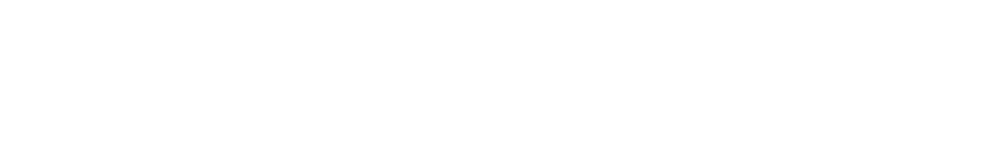
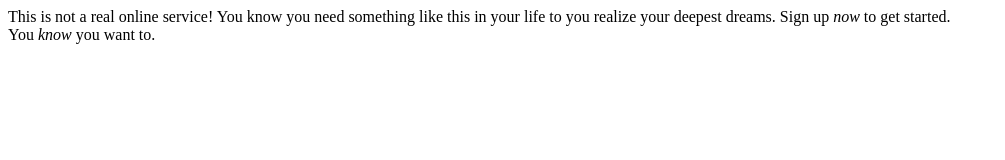
Before and after one commit to kp-pham/sign-up-form, a plain HTML site: page index.html in a window 1280 px wide. Shown: the whole page, without its empty margins (0-1005 px from the left). Drawn offline with Linux system fonts and the light colour scheme.

Commit message:
feat: create containers for call to action
Style call to action which has two sections.

```diff
--- a/index.html
+++ b/index.html
@@ -7,6 +7,15 @@
     <link rel="stylesheet" href="styles.css">
 </head>
     <body>
-
+        <div class="call-to-action">
+            <div class="notice">
+                This is not a real online service! You know you need something
+                like this in your life to you realize your deepest dreams.
+                Sign up <em>now</em> to get started.
+            </div>
+            <div class="hook">
+                You <em>know</em> you want to.
+            </div>
+        </div>
     </body>
 </html>
```
Also changed, not shown: images/sidebar-background.jpg (renamed from images/halie-west-25xggax4bSA-unsplash.jpg).
